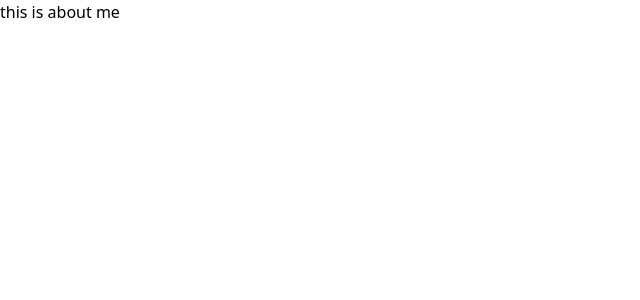
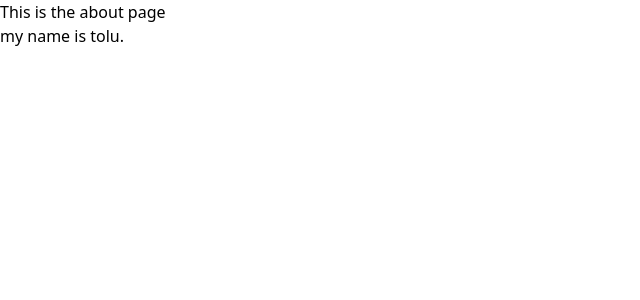
Before and after one commit to tolu-c/special-octo-sniffle, a Next.js app in the folder my-project/: page /about in a window 1280 px wide. Shown: the top 300 px of the page, without its empty margins (0-640 px from the left). Built offline with nearby package versions, Linux system fonts and the light colour scheme.

Commit message:
edited on web browser

```diff
--- a/my-project/pages/about/index.js
+++ b/my-project/pages/about/index.js
@@ -1,3 +1,6 @@
 export default function About() {
-  return <main>this is about me</main>;
+  return <main>
+    <h2>This is the about page</h2>
+    <p>my name is tolu.</p>
+  </main>;
 }
```
